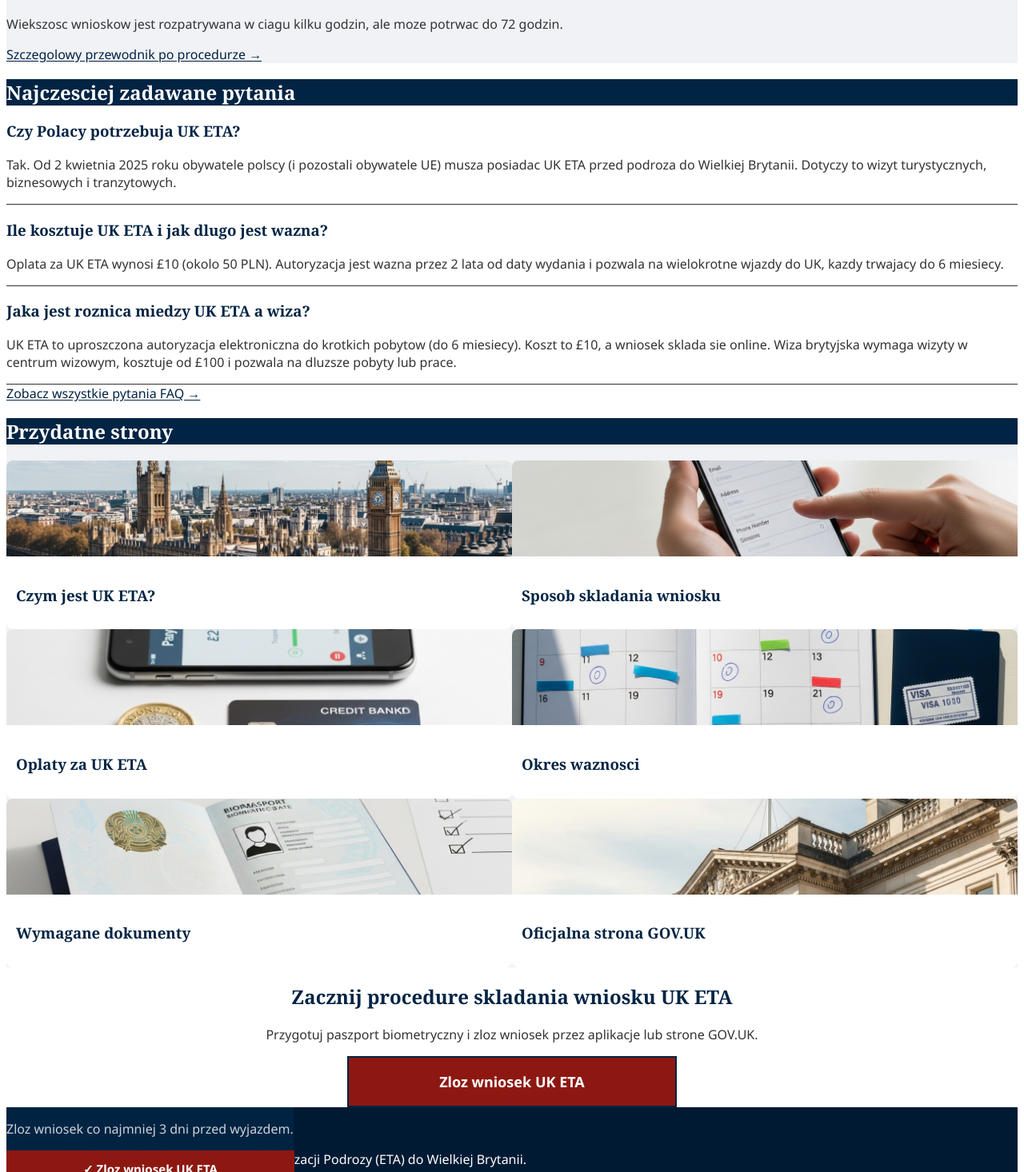
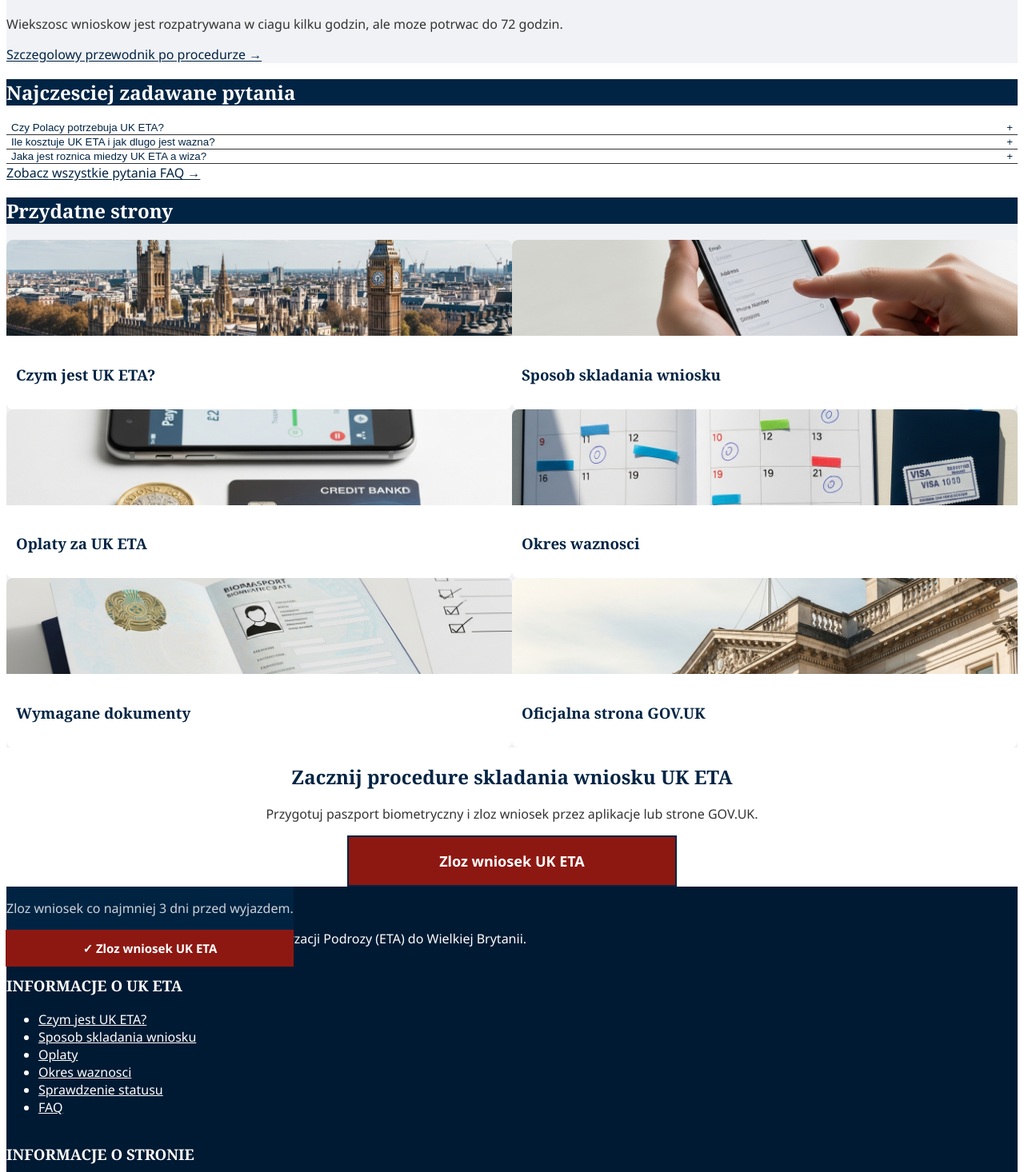
Before and after one commit to mediaxsaburoai0818-design/uk-eta-site, a Next.js app: page / in a window 1280 px wide. Shown: the part 1334-2800 px from the top of the page at 80% size. Built offline with nearby package versions, Linux system fonts and the light colour scheme.

Commit message:
fix: hero white text, FAQ accordion, CTA spacing, sticky bar centering, pb-24 for footer gap

```diff
--- /dev/null
+++ b/app/FAQAccordion.tsx
@@ -0,0 +1,40 @@
+"use client";
+
+import { useState } from "react";
+
+interface FAQItem {
+  question: string;
+  answer: string;
+}
+
+export default function FAQAccordion({ items }: { items: FAQItem[] }) {
+  const [openIndex, setOpenIndex] = useState<number | null>(null);
+
+  return (
+    <div className="space-y-3">
+      {items.map((item, index) => (
+        <div key={index} className="border-b border-gray-300">
+          <button
+            onClick={() => setOpenIndex(openIndex === index ? null : index)}
+            className="w-full flex items-center justify-between py-4 text-left"
+            style={{ background: "none", border: "none", cursor: "pointer" }}
+          >
+            <span className="font-bold text-[#022444] text-sm sm:text-base pr-4">
+              {item.question}
+            </span>
+            <span className="flex-shrink-0 text-[#022444] text-xl font-bold">
+              {openIndex === index ? "−" : "+"}
+            </span>
+          </button>
+          {openIndex === index && (
+            <div className="pb-4">
+              <p className="text-gray-600 text-sm leading-relaxed">
+                {item.answer}
+              </p>
+            </div>
+          )}
+        </div>
+      ))}
+    </div>
+  );
+}
--- a/app/page.tsx
+++ b/app/page.tsx
@@ -1,4 +1,5 @@
 import Link from "next/link";
+import FAQAccordion from "./FAQAccordion";
 
 export default function Home() {
   return (
@@ -18,18 +19,19 @@ export default function Home() {
               className="text-2xl sm:text-3xl md:text-5xl font-bold mb-4 md:mb-6 leading-tight drop-shadow-lg"
               style={{
                 fontFamily: "var(--font-noto-serif), serif",
-                color: "#022444",
+                color: "white",
+                textShadow: "0 2px 8px rgba(0,0,0,0.4)",
               }}
             >
               Elektroniczna Autoryzacja
               <br />
               Podrozy do Wielkiej Brytanii
             </h1>
-            <p className="text-base md:text-xl mb-3 md:mb-4 leading-relaxed drop-shadow" style={{ color: "#022444" }}>
+            <p className="text-base md:text-xl mb-3 md:mb-4 leading-relaxed drop-shadow" style={{ color: "white", textShadow: "0 1px 6px rgba(0,0,0,0.4)" }}>
               Od 2 kwietnia 2025 roku obywatele UE potrzebuja UK ETA.
               Rozpatrzenie wniosku trwa do 72 godzin.
             </p>
-            <p className="text-xs md:text-sm mb-6 md:mb-8 drop-shadow" style={{ color: "#022444" }}>
+            <p className="text-xs md:text-sm mb-6 md:mb-8 drop-shadow" style={{ color: "white", textShadow: "0 1px 4px rgba(0,0,0,0.3)" }}>
               Electronic Travel Authorisation (ETA) | Polska jest krajem objetym wymogiem
             </p>
             <a
@@ -161,49 +163,27 @@ export default function Home() {
         </div>
       </section>
 
-      {/* FAQ preview - white bg */}
+      {/* FAQ preview - white bg, accordion */}
       <section className="bg-white py-16">
         <div className="max-w-3xl mx-auto px-6 md:px-16">
           <h2 className="py-4 px-6 text-lg sm:text-xl md:text-2xl font-bold leading-snug mb-6" style={{ backgroundColor: "#022444", color: "white" }}>
             Najczesciej zadawane pytania
           </h2>
 
-          <div className="space-y-6">
-            <div className="border-b border-gray-300 pb-5">
-              <h3 className="font-bold text-[#022444] mb-2">
-                Czy Polacy potrzebuja UK ETA?
-              </h3>
-              <p className="text-gray-600 text-sm leading-relaxed">
-                Tak. Od 2 kwietnia 2025 roku obywatele polscy (i pozostali
-                obywatele UE) musza posiadac UK ETA przed podroza do Wielkiej
-                Brytanii. Dotyczy to wizyt turystycznych, biznesowych i
-                tranzytowych.
-              </p>
-            </div>
-
-            <div className="border-b border-gray-300 pb-5">
-              <h3 className="font-bold text-[#022444] mb-2">
-                Ile kosztuje UK ETA i jak dlugo jest wazna?
-              </h3>
-              <p className="text-gray-600 text-sm leading-relaxed">
-                Oplata za UK ETA wynosi &pound;10 (okolo 50 PLN). Autoryzacja
-                jest wazna przez 2 lata od daty wydania i pozwala na wielokrotne
-                wjazdy do UK, kazdy trwajacy do 6 miesiecy.
-              </p>
-            </div>
-
-            <div className="border-b border-gray-300 pb-5">
-              <h3 className="font-bold text-[#022444] mb-2">
-                Jaka jest roznica miedzy UK ETA a wiza?
-              </h3>
-              <p className="text-gray-600 text-sm leading-relaxed">
-                UK ETA to uproszczona autoryzacja elektroniczna do krotkich
-                pobytow (do 6 miesiecy). Koszt to &pound;10, a wniosek sklada
-                sie online. Wiza brytyjska wymaga wizyty w centrum wizowym,
-                kosztuje od &pound;100 i pozwala na dluzsze pobyty lub prace.
-              </p>
-            </div>
-          </div>
+          <FAQAccordion items={[
+            {
+              question: "Czy Polacy potrzebuja UK ETA?",
+              answer: "Tak. Od 2 kwietnia 2025 roku obywatele polscy (i pozostali obywatele UE) musza posiadac UK ETA przed podroza do Wielkiej Brytanii. Dotyczy to wizyt turystycznych, biznesowych i tranzytowych.",
+            },
+            {
+              question: "Ile kosztuje UK ETA i jak dlugo jest wazna?",
+              answer: "Oplata za UK ETA wynosi £10 (okolo 50 PLN). Autoryzacja jest wazna przez 2 lata od daty wydania i pozwala na wielokrotne wjazdy do UK, kazdy trwajacy do 6 miesiecy.",
+            },
+            {
+              question: "Jaka jest roznica miedzy UK ETA a wiza?",
+              answer: "UK ETA to uproszczona autoryzacja elektroniczna do krotkich pobytow (do 6 miesiecy). Koszt to £10, a wniosek sklada sie online. Wiza brytyjska wymaga wizyty w centrum wizowym, kosztuje od £100 i pozwala na dluzsze pobyty lub prace.",
+            },
+          ]} />
 
           <div className="mt-6">
             <Link
@@ -275,8 +255,8 @@ export default function Home() {
         </div>
       </section>
 
-      {/* CTA - white bg */}
-      <section className="bg-white py-16 text-center">
+      {/* CTA - white bg with extra bottom margin for sticky bar */}
+      <section className="bg-white py-16 pb-24 text-center">
         <div className="max-w-3xl mx-auto px-6 md:px-16">
           <h2
             className="text-2xl md:text-3xl font-bold mb-4"
@@ -305,7 +285,7 @@ export default function Home() {
 
       {/* Sticky bottom CTA bar */}
       <div className="fixed bottom-0 left-0 right-0 z-50" style={{ backgroundColor: "rgba(2,36,68,0.95)", backdropFilter: "blur(8px)" }}>
-        <div className="max-w-3xl mx-auto px-4 py-3 text-center">
+        <div className="max-w-3xl mx-auto px-4 py-3 flex flex-col items-center text-center">
           <p className="text-xs mb-2" style={{ color: "rgba(255,255,255,0.8)" }}>
             Zloz wniosek co najmniej 3 dni przed wyjazdem.
           </p>
@@ -313,7 +293,7 @@ export default function Home() {
             href="https://www.gov.uk/guidance/apply-for-an-electronic-travel-authorisation-eta"
             target="_blank"
             rel="noopener noreferrer"
-            className="block rounded-lg bg-[#8d1812] hover:bg-[#6d120e] transition shadow-lg text-center mx-auto"
+            className="block rounded-lg bg-[#8d1812] hover:bg-[#6d120e] transition shadow-lg text-center"
             style={{ color: "white", textDecoration: "none", padding: "12px 20px", width: "100%", maxWidth: "320px" }}
           >
             <span style={{ color: "white", fontSize: "15px", fontWeight: "bold" }}>&#10003; Zloz wniosek UK ETA</span>
```
